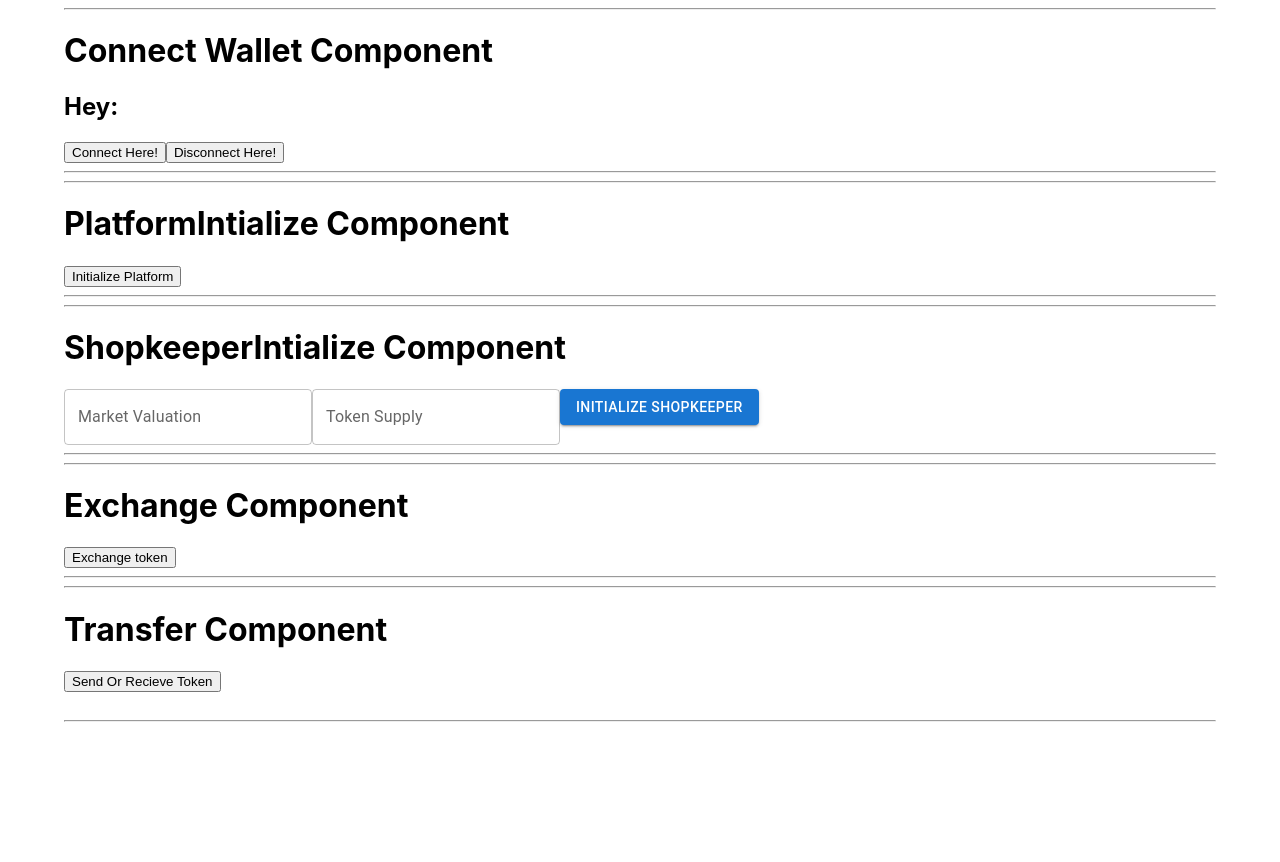
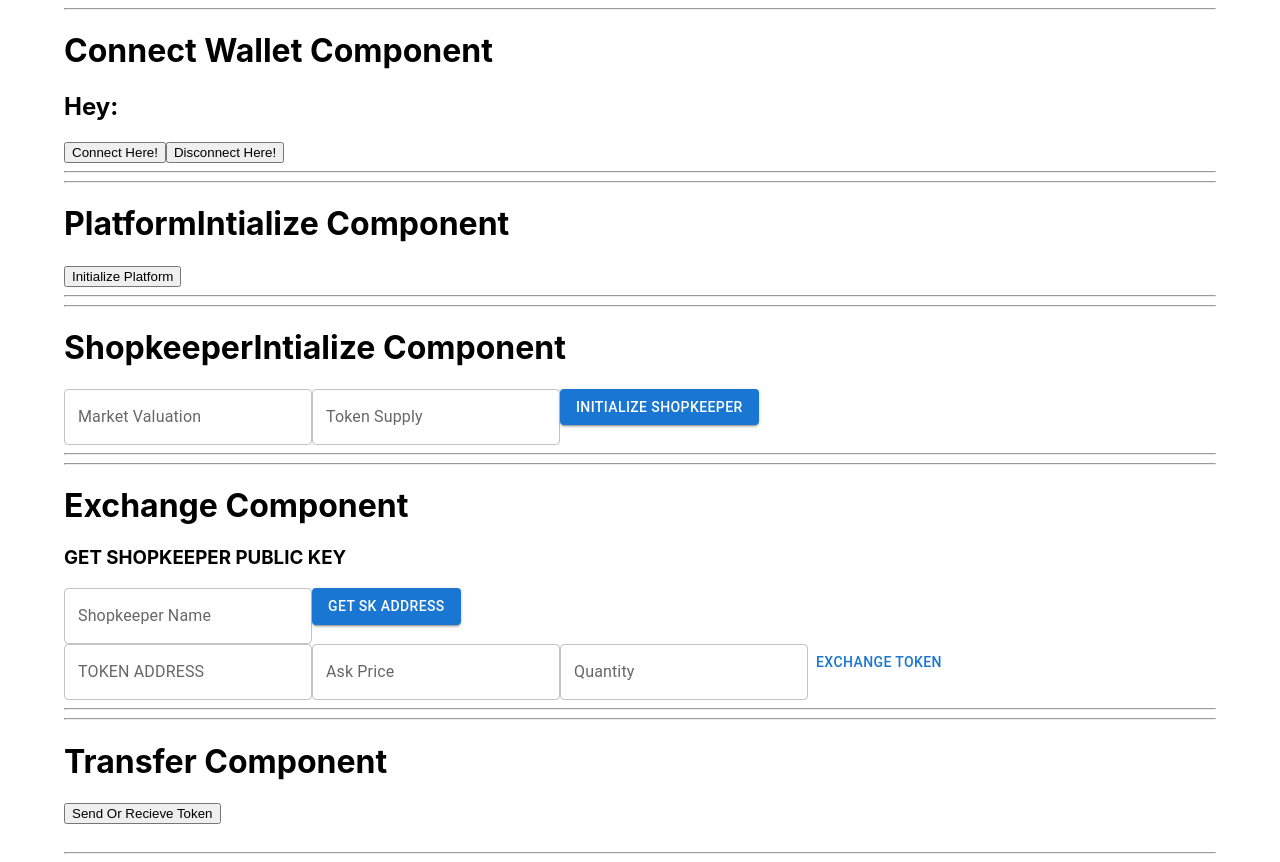
Before and after one commit to pratik-mk/Decense-fe, a React (Create React App) app: page / in a window 1280 px wide. Before the commit the page ends 800 px from the top, so only its background shows below. Built offline with nearby package versions, Linux system fonts and the light colour scheme; what @solana/web3.js, buffer-layout would draw is missing.

Commit message:
exchange code refactor

```diff
--- a/src/components/Exchange.jsx
+++ b/src/components/Exchange.jsx
@@ -1,27 +1,81 @@
-import React from "react";
+import React, { useState } from "react";
+import TextField from "@mui/material/TextField";
 import { exchangeIx } from "../utils/exchange";
 import { useWallet } from "../context/walletContext";
 import { PublicKey } from "@solana/web3.js";
+import { getTokenByName } from "../services/api";
+import Button from "@mui/material/Button";
+import { Typography } from "@mui/material";
 
 const Exchange = () => {
   const { pubKey } = useWallet();
+  const [skDetails, setSkDetails] = useState({
+    skName: "",
+    skAddress: "",
+  });
+  const [exchangeValues, setExchangeValues] = useState({
+    askPrice: "",
+    quantity: "",
+  });
+  let exchangeTX = "";
+
+  const getSKAddress = async (skName) => {
+    try {
+      //make API call
+      const res = await getTokenByName(skName);
+      setSkDetails({ ...skDetails, skAddress: res.address });
+    } catch (e) {
+      console.log(e, "exchange componennt API error");
+    }
+  };
+
+  const handleExchange = () => {
+    const exchangeTxRes = exchangeIx(
+      exchangeValues.askPrice,
+      exchangeValues.quantity,
+      new PublicKey(skDetails.skDetails),
+      pubKey
+    );
+    exchangeTX = exchangeTxRes;
+    console.log(exchangeIx, "exchangeTx");
+  };
+
   return (
     <div>
       <hr />
       <h1>Exchange Component</h1>
+      <h3>GET SHOPKEEPER PUBLIC KEY</h3>
+      <TextField
+        type="text"
+        label="Shopkeeper Name"
+        onChange={(e) => setSkDetails({ ...skDetails, skName: e.target.value })}
+      />
+      <Button
+        variant="contained"
+        onClick={() => getSKAddress(skDetails.skName)}
+      >
+        Get SK Address
+      </Button>
+      <br />
       {/* create input boxes for ask and quantity, and send in args */}
       {/* Make a backend api call and get the shopkeepers address and put it in new PublicKey("PASTEHERE") */}
-      <button
-        onClick={() =>
-          exchangeIx(
-            new PublicKey("Ba6de1dGVK1HMDhBM4RbbGnFbPmwG1QR1VNtFUFdon6b"),
-            pubKey
-          )
+      <TextField label="TOKEN ADDRESS" value={skDetails.skAddress} />
+      <TextField
+        type="number"
+        label="Ask Price"
+        onChange={(e) =>
+          setExchangeValues({ ...exchangeValues, askPrice: e.target.value })
         }
-      >
-        Exchange token
-      </button>
-      <br />
+      />
+      <TextField
+        type="number"
+        label="Quantity"
+        onChange={(e) =>
+          setExchangeValues({ ...exchangeValues, quantity: e.target.value })
+        }
+      />
+      <Button onClick={handleExchange}>Exchange token</Button>
+      <Typography>{exchangeTX}</Typography>
       <hr />
     </div>
   );
--- a/src/services/api.js
+++ b/src/services/api.js
@@ -1,6 +1,6 @@
 import axios from "axios";
 
-const baseUrl = "http://localhost:5000";
+const baseUrl = "https://decense-backend.herokuapp.com";
 
 export const addNewToken = (data) => {
   return new Promise(async (resolve, reject) => {
--- a/src/utils/exchange.js
+++ b/src/utils/exchange.js
@@ -14,10 +14,15 @@ import { DECENSE_SHOPKEEPER_STATE } from "./utils";
 
 const BN = require("bn.js");
 
-export const exchangeIx = async (skeeper, user) => {
+export const exchangeIx = async (
+  ask_priceARGS,
+  quantityARGS,
+  skeeper,
+  user
+) => {
   // get this in arg
-  const ask_price = 1 * 1000000000;
-  const quantity = 0.3 * 10000;
+  const ask_price = ask_priceARGS * 1000000000;
+  const quantity = quantityARGS * 10000;
 
   const mintId = await PublicKey.createWithSeed(
     skeeper,
@@ -25,7 +30,7 @@ export const exchangeIx = async (skeeper, user) => {
     TOKEN_PROGRAM_ID
   );
 
-  console.log("Mint", mintId.toString())
+  console.log("Mint", mintId.toString());
 
   const skeeper_state = await PublicKey.createWithSeed(
     skeeper,
@@ -96,13 +101,13 @@ export const exchangeIx = async (skeeper, user) => {
   ///////////////////////////////////////////////////////////////////////////////////////////////
   ////// get shopkeepers data
 
-//   const sk_state = await connection.getAccountInfo(skeeper_state);
+  //   const sk_state = await connection.getAccountInfo(skeeper_state);
 
-//   console.log(sk_state);
+  //   console.log(sk_state);
 
-//   const decoded = DECENSE_SHOPKEEPER_STATE.decode(sk_state.data);
+  //   const decoded = DECENSE_SHOPKEEPER_STATE.decode(sk_state.data);
 
-//   console.log(decoded);
+  //   console.log(decoded);
 
   ////// to convert byte array pubkey to string => .toString()
   ///////////////////////////////////////////////////////////////////////////////////////////////
```
